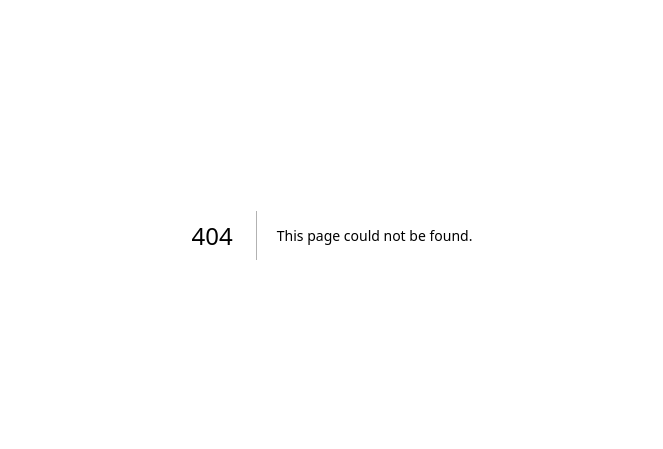
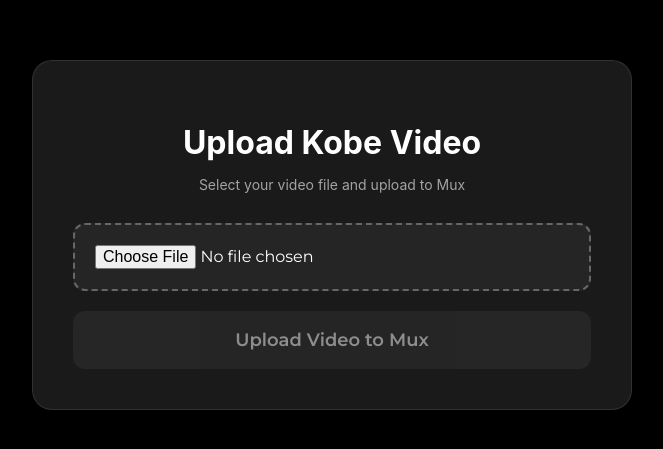
Before and after one commit to dashqrcodes/DASH, a Next.js app: page /upload-video in a window 1280 px wide. Before the commit this address had no page. Shown: the part 165-614 px from the top of the page, without its empty margins (308-971 px from the left). Built offline with nearby package versions, Linux system fonts and the light colour scheme.

Commit message:
Add simple upload-video page for immediate use

```diff
--- /dev/null
+++ b/src/pages/upload-video.tsx
@@ -0,0 +1,283 @@
+// Simple video upload page - upload your video file right now
+// Route: /upload-video
+
+import React, { useState } from 'react';
+import Head from 'next/head';
+
+const UploadVideoPage: React.FC = () => {
+  const [file, setFile] = useState<File | null>(null);
+  const [uploading, setUploading] = useState(false);
+  const [result, setResult] = useState<{
+    success: boolean;
+    videoUrl?: string;
+    error?: string;
+  } | null>(null);
+
+  const handleFileChange = (e: React.ChangeEvent<HTMLInputElement>) => {
+    const selectedFile = e.target.files?.[0];
+    if (selectedFile) {
+      if (!selectedFile.type.startsWith('video/')) {
+        alert('Please select a video file');
+        return;
+      }
+      setFile(selectedFile);
+      setResult(null);
+    }
+  };
+
+  const handleUpload = async () => {
+    if (!file) {
+      alert('Please select a video file first');
+      return;
+    }
+
+    setUploading(true);
+    setResult(null);
+
+    try {
+      // Step 1: Create Mux upload URL
+      const createResponse = await fetch('/api/mux/create-upload', {
+        method: 'POST',
+        headers: { 'Content-Type': 'application/json' },
+        body: JSON.stringify({
+          passthrough: 'kobe-bryant',
+          playbackPolicy: ['public'],
+        }),
+      });
+
+      if (!createResponse.ok) {
+        throw new Error('Failed to create upload URL');
+      }
+
+      const uploadData = await createResponse.json();
+      const { uploadUrl: directUploadUrl, assetId } = uploadData;
+
+      // Step 2: Upload file to Mux
+      const uploadResponse = await fetch(directUploadUrl, {
+        method: 'PUT',
+        body: file,
+        headers: {
+          'Content-Type': file.type,
+        },
+      });
+
+      if (!uploadResponse.ok) {
+        throw new Error('Failed to upload file to Mux');
+      }
+
+      // Step 3: Wait for playback ID
+      let playbackId: string | null = null;
+      for (let i = 0; i < 30; i++) {
+        await new Promise(resolve => setTimeout(resolve, 2000));
+
+        const statusResponse = await fetch(`/api/mux/asset-status?assetId=${assetId}`);
+        if (statusResponse.ok) {
+          const statusData = await statusResponse.json();
+          if (statusData.ready && statusData.playbackId) {
+            playbackId = statusData.playbackId;
+            break;
+          }
+        }
+      }
+
+      if (!playbackId) {
+        throw new Error('Video uploaded but not ready yet. Check back in a few minutes.');
+      }
+
+      const videoUrl = `https://stream.mux.com/${playbackId}.m3u8`;
+
+      // Step 4: Save to Supabase
+      await fetch('/api/heaven/set-video-url', {
+        method: 'POST',
+        headers: { 'Content-Type': 'application/json' },
+        body: JSON.stringify({
+          name: 'kobe-bryant',
+          videoUrl: videoUrl,
+          uploadToMux: false,
+        }),
+      });
+
+      setResult({
+        success: true,
+        videoUrl: videoUrl,
+      });
+
+    } catch (err: any) {
+      setResult({
+        success: false,
+        error: err.message || 'Upload failed',
+      });
+    } finally {
+      setUploading(false);
+    }
+  };
+
+  return (
+    <>
+      <Head>
+        <title>Upload Video - DASH</title>
+        <meta name="viewport" content="width=device-width, initial-scale=1.0" />
+      </Head>
+      <div style={{
+        minHeight: '100vh',
+        background: '#000000',
+        color: 'white',
+        fontFamily: '-apple-system, BlinkMacSystemFont, sans-serif',
+        padding: '40px 20px',
+        display: 'flex',
+        flexDirection: 'column',
+        alignItems: 'center',
+        justifyContent: 'center'
+      }}>
+        <div style={{
+          maxWidth: '600px',
+          width: '100%',
+          background: '#1a1a1a',
+          borderRadius: '20px',
+          padding: '40px',
+          border: '1px solid rgba(255,255,255,0.1)'
+        }}>
+          <h1 style={{
+            fontSize: '32px',
+            fontWeight: '700',
+            marginBottom: '10px',
+            textAlign: 'center'
+          }}>
+            Upload Kobe Video
+          </h1>
+
+          <p style={{
+            fontSize: '14px',
+            color: 'rgba(255,255,255,0.6)',
+            textAlign: 'center',
+            marginBottom: '30px'
+          }}>
+            Select your video file and upload to Mux
+          </p>
+
+          {/* File Input */}
+          <div style={{ marginBottom: '20px' }}>
+            <input
+              type="file"
+              accept="video/*"
+              onChange={handleFileChange}
+              disabled={uploading}
+              style={{
+                width: '100%',
+                padding: '20px',
+                background: 'rgba(255,255,255,0.05)',
+                border: '2px dashed rgba(255,255,255,0.3)',
+                borderRadius: '12px',
+                color: 'white',
+                cursor: uploading ? 'not-allowed' : 'pointer',
+                fontSize: '16px'
+              }}
+            />
+            {file && (
+              <p style={{
+                marginTop: '10px',
+                fontSize: '14px',
+                color: 'rgba(255,255,255,0.7)'
+              }}>
+                Selected: {file.name} ({(file.size / 1024 / 1024).toFixed(2)} MB)
+              </p>
+            )}
+          </div>
+
+          {/* Upload Button */}
+          <button
+            onClick={handleUpload}
+            disabled={!file || uploading}
+            style={{
+              width: '100%',
+              padding: '18px',
+              background: (!file || uploading)
+                ? 'rgba(255,255,255,0.1)'
+                : 'linear-gradient(135deg, #667eea 0%, #764ba2 100%)',
+              border: 'none',
+              borderRadius: '12px',
+              color: 'white',
+              fontSize: '18px',
+              fontWeight: '600',
+              cursor: (!file || uploading) ? 'not-allowed' : 'pointer',
+              opacity: (!file || uploading) ? 0.5 : 1
+            }}
+          >
+            {uploading ? 'Uploading...' : 'Upload Video to Mux'}
+          </button>
+
+          {/* Result */}
+          {result && (
+            <div style={{
+              marginTop: '20px',
+              padding: '20px',
+              background: result.success
+                ? 'rgba(16,185,129,0.1)'
+                : 'rgba(255,0,0,0.1)',
+              border: `1px solid ${result.success ? 'rgba(16,185,129,0.3)' : 'rgba(255,0,0,0.3)'}`,
+              borderRadius: '12px'
+            }}>
+              {result.success ? (
+                <>
+                  <h3 style={{
+                    fontSize: '18px',
+                    fontWeight: '600',
+                    marginBottom: '10px',
+                    color: '#10b981'
+                  }}>
+                    ✅ Upload Successful!
+                  </h3>
+                  <p style={{
+                    fontSize: '14px',
+                    color: 'rgba(255,255,255,0.7)',
+                    marginBottom: '15px',
+                    wordBreak: 'break-all'
+                  }}>
+                    Video URL: {result.videoUrl}
+                  </p>
+                  <button
+                    onClick={() => {
+                      navigator.clipboard.writeText(result.videoUrl || '');
+                      alert('URL copied!');
+                    }}
+                    style={{
+                      width: '100%',
+                      padding: '12px',
+                      background: 'rgba(102,126,234,0.2)',
+                      border: '1px solid rgba(102,126,234,0.5)',
+                      borderRadius: '8px',
+                      color: 'white',
+                      fontSize: '14px',
+                      fontWeight: '600',
+                      cursor: 'pointer'
+                    }}
+                  >
+                    📋 Copy URL
+                  </button>
+                  <p style={{
+                    marginTop: '15px',
+                    fontSize: '12px',
+                    color: 'rgba(255,255,255,0.5)',
+                    textAlign: 'center'
+                  }}>
+                    Video saved to database! Visit:<br/>
+                    <strong>https://dashmemories.com/heaven/kobe-bryant</strong>
+                  </p>
+                </>
+              ) : (
+                <p style={{
+                  fontSize: '14px',
+                  color: '#ff6b6b'
+                }}>
+                  ❌ Error: {result.error}
+                </p>
+              )}
+            </div>
+          )}
+        </div>
+      </div>
+    </>
+  );
+};
+
+export default UploadVideoPage;
```
